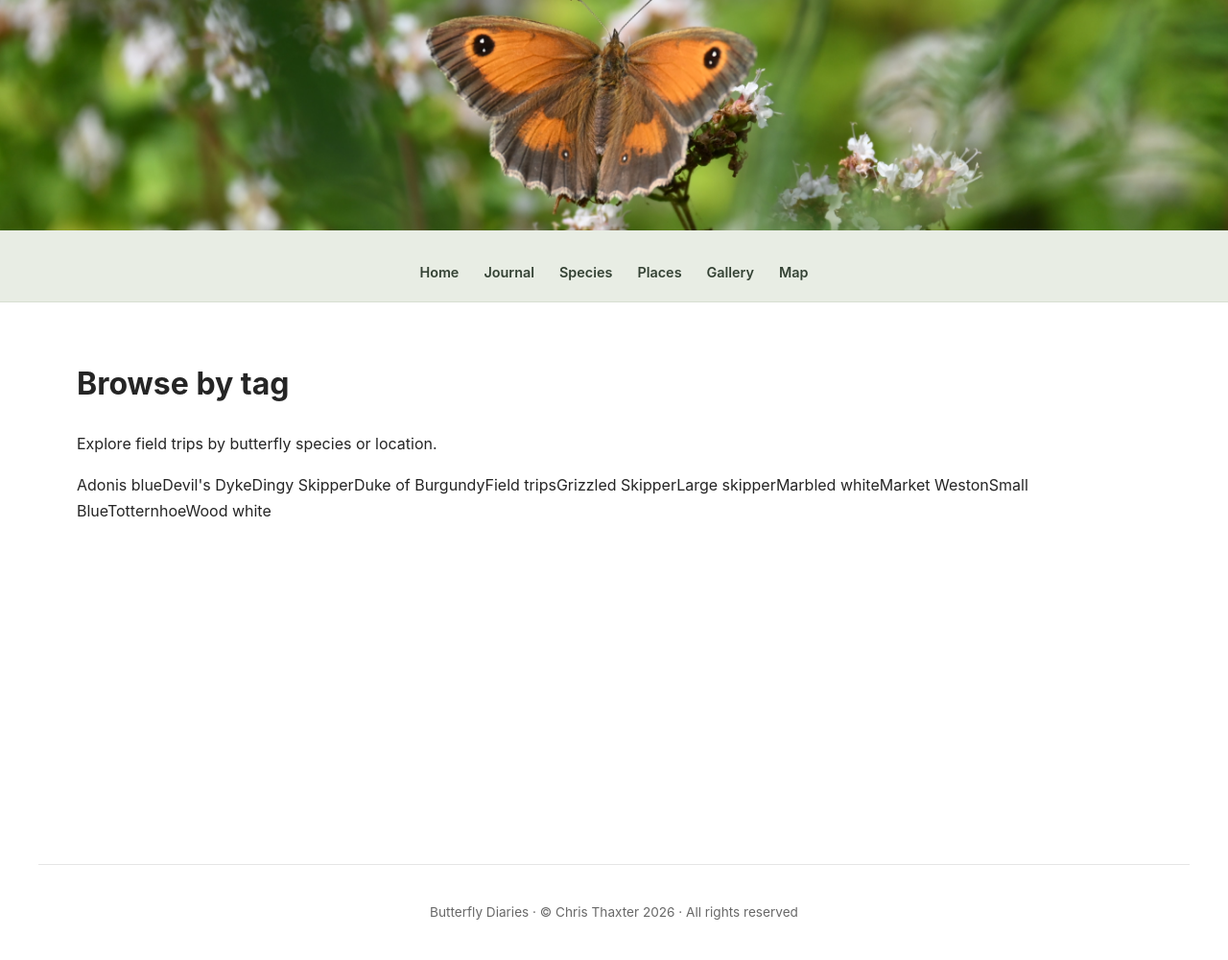
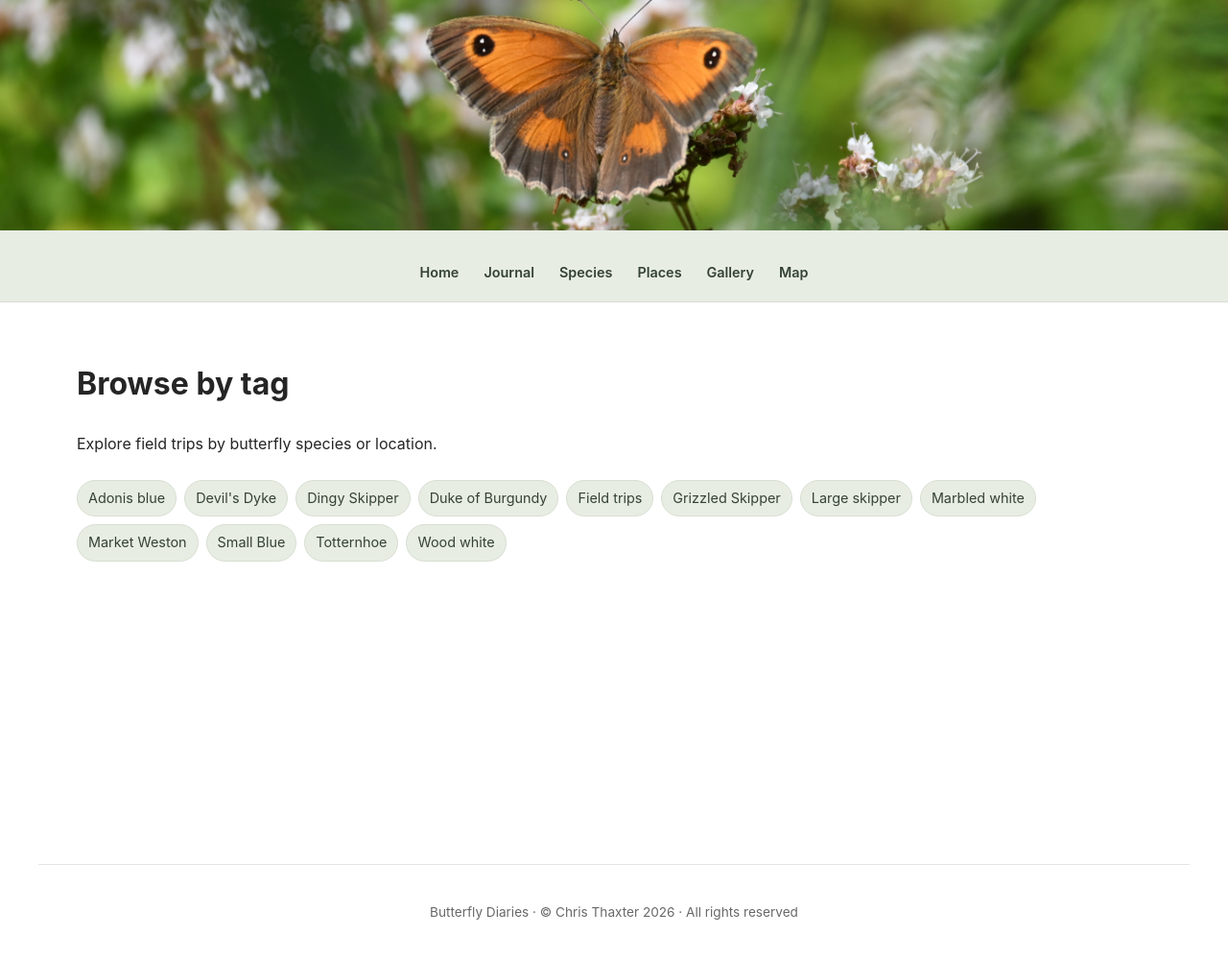
Before and after one commit to christhaxter/butterfly-diaries, a Jekyll site: the page built from tags/index.html, in a window 1280 px wide. Shown: the whole page at 96% size. Built offline with Jekyll 4.4.1, drawn with Linux system fonts in a browser that asks for light colours.

Commit message:
updated css for tags on the browse page (from places)

```diff
--- a/assets/css/style.css
+++ b/assets/css/style.css
@@ -782,7 +782,7 @@ a:hover {
   background: #D7DFD1;
 }
 
-/*Tag css formatting*/
+/*Tag css formatting for posts*/
 
 .post-tags {
   max-width: 760px;
@@ -820,6 +820,30 @@ a:hover {
   background: #D7DFD1;
 }
 
+
+/* Browse by tag landing page */
+
+#tag-list {
+  display: flex;
+  flex-wrap: wrap;
+  gap: 8px;
+  margin: 24px 0 36px;
+}
+
+#tag-list .tag-button {
+  display: inline-block;
+  padding: 6px 11px;
+  border: 1px solid #D7DFD1;
+  border-radius: 999px;
+  color: #344234;
+  background: #E8EDE4;
+  font-size: 0.9rem;
+  text-decoration: none;
+}
+
+#tag-list .tag-button:hover {
+  background: #D7DFD1;
+}
 
 /* Butterfly gallery */
 
```
